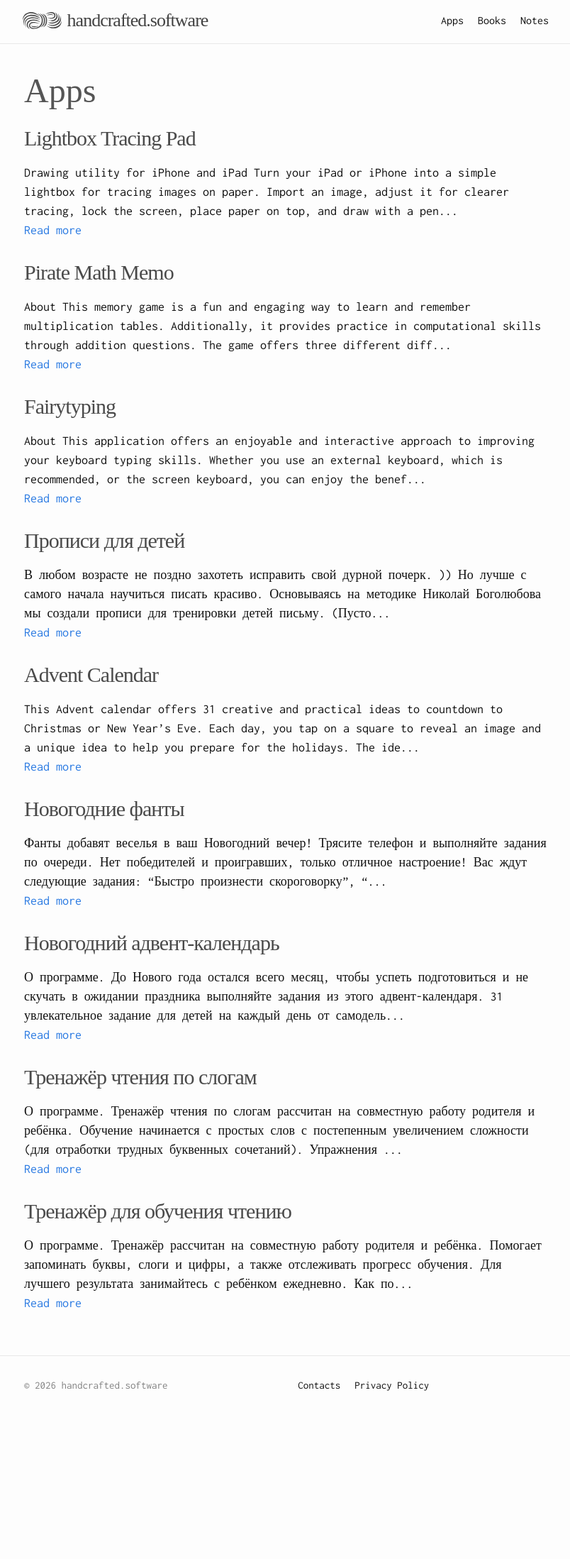
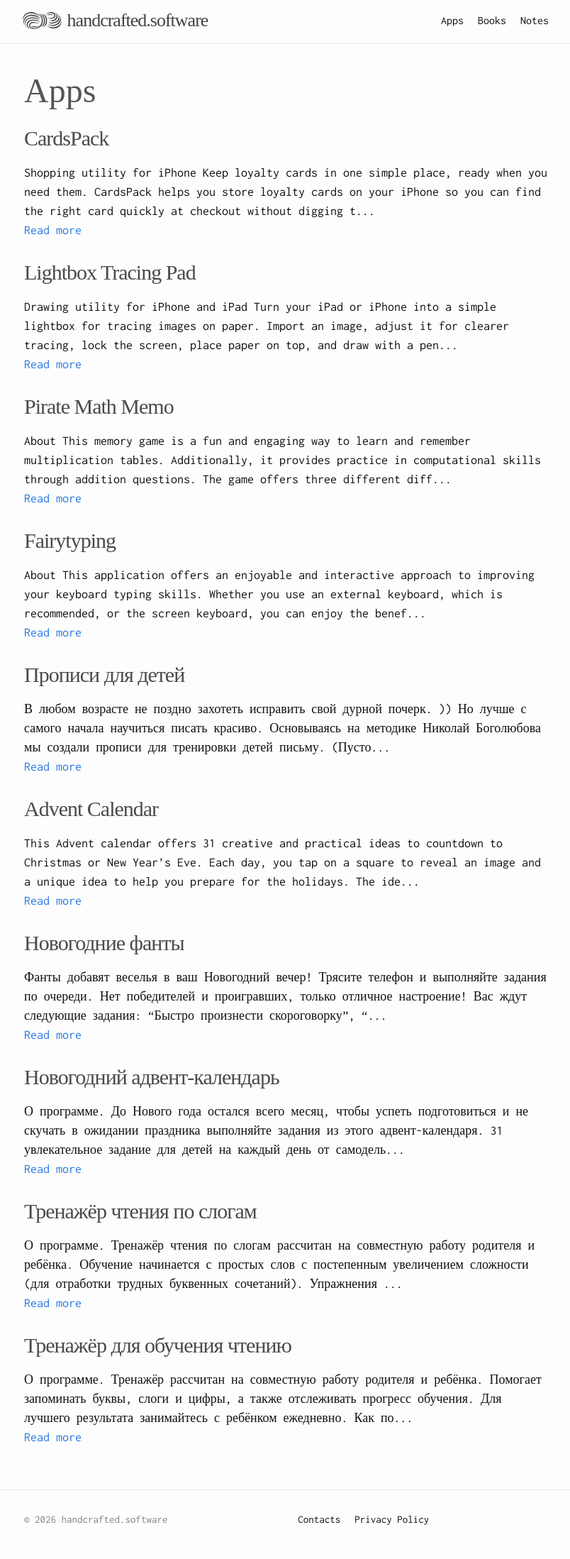
Before and after one commit to handcraftedsoftware/pages, a Jekyll site: the page built from apps.md, in a window 1280 px wide. Shown: the whole page at 71% size, without its empty margins (236-1040 px from the left). Built offline with Jekyll 4.4.1, drawn with Linux system fonts in a browser that asks for light colours; some web fonts are replaced; before the commit the page ends 2008 px from its top, so only the background shows below that.

Commit message:
Build CardsPack landing page

```diff
--- /dev/null
+++ b/_apps/2026-05-26-cardspack.md
@@ -0,0 +1,81 @@
+---
+layout: post
+title: "CardsPack"
+description: "Keep loyalty cards in one simple place, ready when you need them at checkout."
+date: 2026-05-26
+hide_date: true
+permalink: /apps/cardspack
+---
+
+<section class="product-hero">
+  <div class="product-hero-copy">
+    <p class="product-kicker">Shopping utility for iPhone</p>
+    <p class="product-hero-line">Keep loyalty cards in one simple place, ready when you need them.</p>
+    <p>
+      CardsPack helps you store loyalty cards on your iPhone so you can find the
+      right card quickly at checkout without digging through a wallet.
+    </p>
+    <a class="app-store-cta" href="https://apps.apple.com/us/app/cardspack/id6739948526">
+      <img src="/assets/images/download-on-the-app-store-en.svg" width="200" alt="Download on the App Store"/>
+    </a>
+    <p class="trust-note">No data collection. Just a focused card utility.</p>
+  </div>
+  <img
+    class="product-hero-image product-icon-hero"
+    src="/assets/images/app-icons/cards-pack.png"
+    alt="CardsPack app icon"
+  />
+</section>
+
+## Problem
+
+Loyalty cards are useful, but they are easy to forget, lose, or bury in a wallet.
+
+CardsPack gives you one simple place to keep them on your phone, so the card you need is easier to find when you are paying.
+
+## Who It Is For
+
+<div class="use-case-grid">
+  <section>
+    <h3>Everyday shoppers</h3>
+    <p>Keep store loyalty cards ready for grocery trips, coffee runs, and regular errands.</p>
+  </section>
+  <section>
+    <h3>Wallet declutterers</h3>
+    <p>Reduce the number of plastic cards you carry without losing access to discounts or rewards.</p>
+  </section>
+  <section>
+    <h3>People who want speed</h3>
+    <p>Find the right card quickly when the checkout line is moving.</p>
+  </section>
+</div>
+
+## How It Works
+
+1. Add your loyalty cards to CardsPack.
+2. Keep them organized in one place.
+3. Open the app when you need a card.
+4. Show the right card at checkout.
+
+## Features
+
+- **One place for loyalty cards.** Keep cards together instead of searching through a wallet.
+- **Quick access at checkout.** Open the app and find the card you need.
+- **Simple focused design.** CardsPack is built for one practical everyday task.
+- **Privacy first.** The App Store privacy listing says the app does not collect data.
+
+## Privacy
+
+CardsPack does not collect data.
+
+The app is designed as a small utility for storing loyalty cards without account setup or tracking.
+
+## Maker Note
+
+I build small apps for focused real-world tasks. CardsPack exists for the ordinary checkout moment when a useful card should be easy to find.
+
+## Ready to organize your loyalty cards?
+
+<a class="app-store-cta final-cta" href="https://apps.apple.com/us/app/cardspack/id6739948526">
+  <img src="/assets/images/download-on-the-app-store-en.svg" width="200" alt="Download CardsPack on the App Store"/>
+</a>
--- a/_data/featured_ios_apps.yml
+++ b/_data/featured_ios_apps.yml
@@ -11,4 +11,4 @@
 - name: "CardsPack"
   description: "Keep loyalty cards in one simple place, ready when you need them."
   image: "/assets/images/app-icons/cards-pack.png"
-  link: "https://apps.apple.com/us/app/cardspack/id6739948526"
+  link: "/apps/cardspack"
--- a/_sass/minima/_layout.scss
+++ b/_sass/minima/_layout.scss
@@ -473,6 +473,11 @@
     width: 100%;
 }
 
+.product-icon-hero {
+    justify-self: center;
+    max-width: 14rem;
+}
+
 .app-store-cta {
     display: inline-block;
     margin: 0.75rem 0;
```
